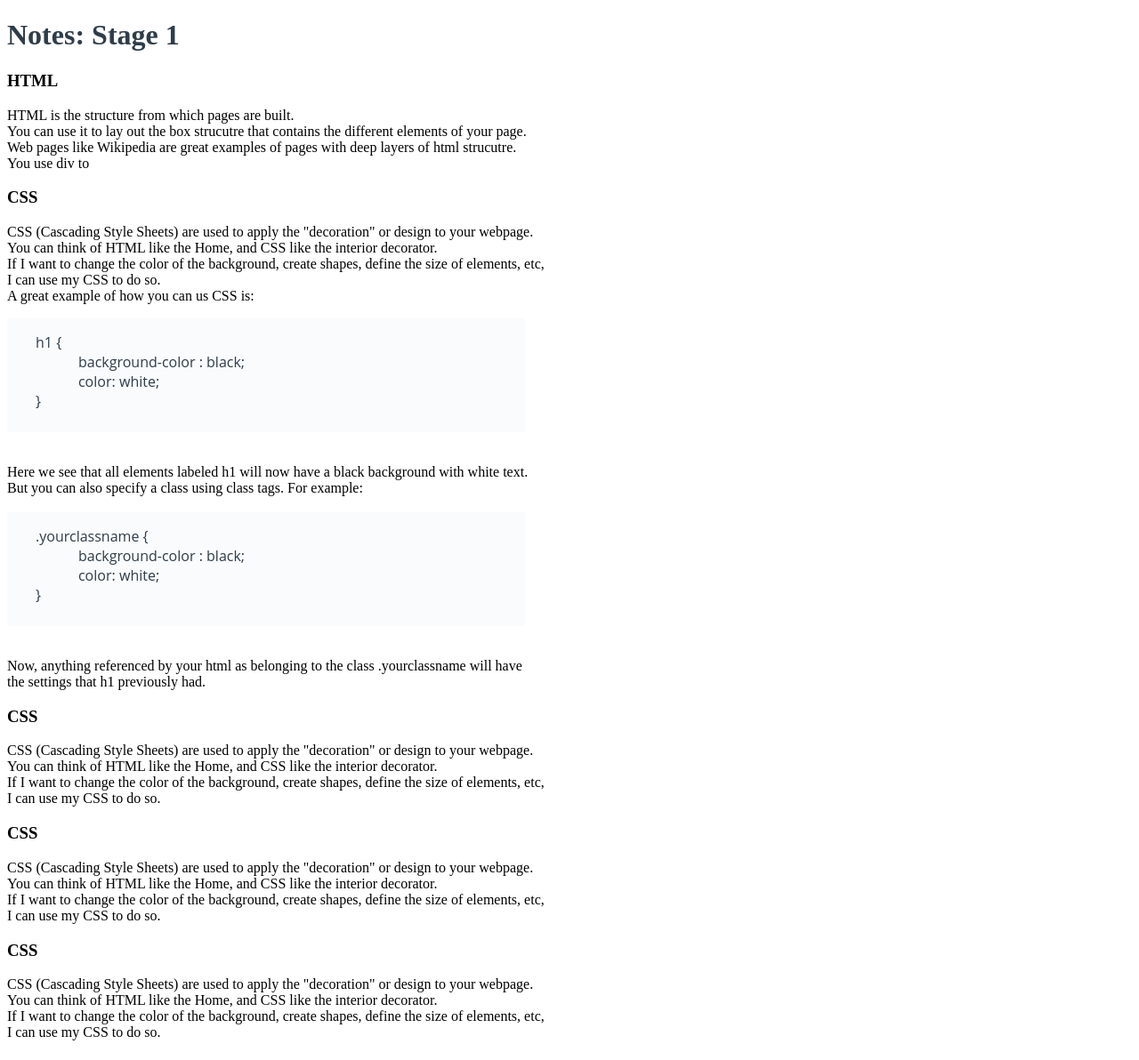
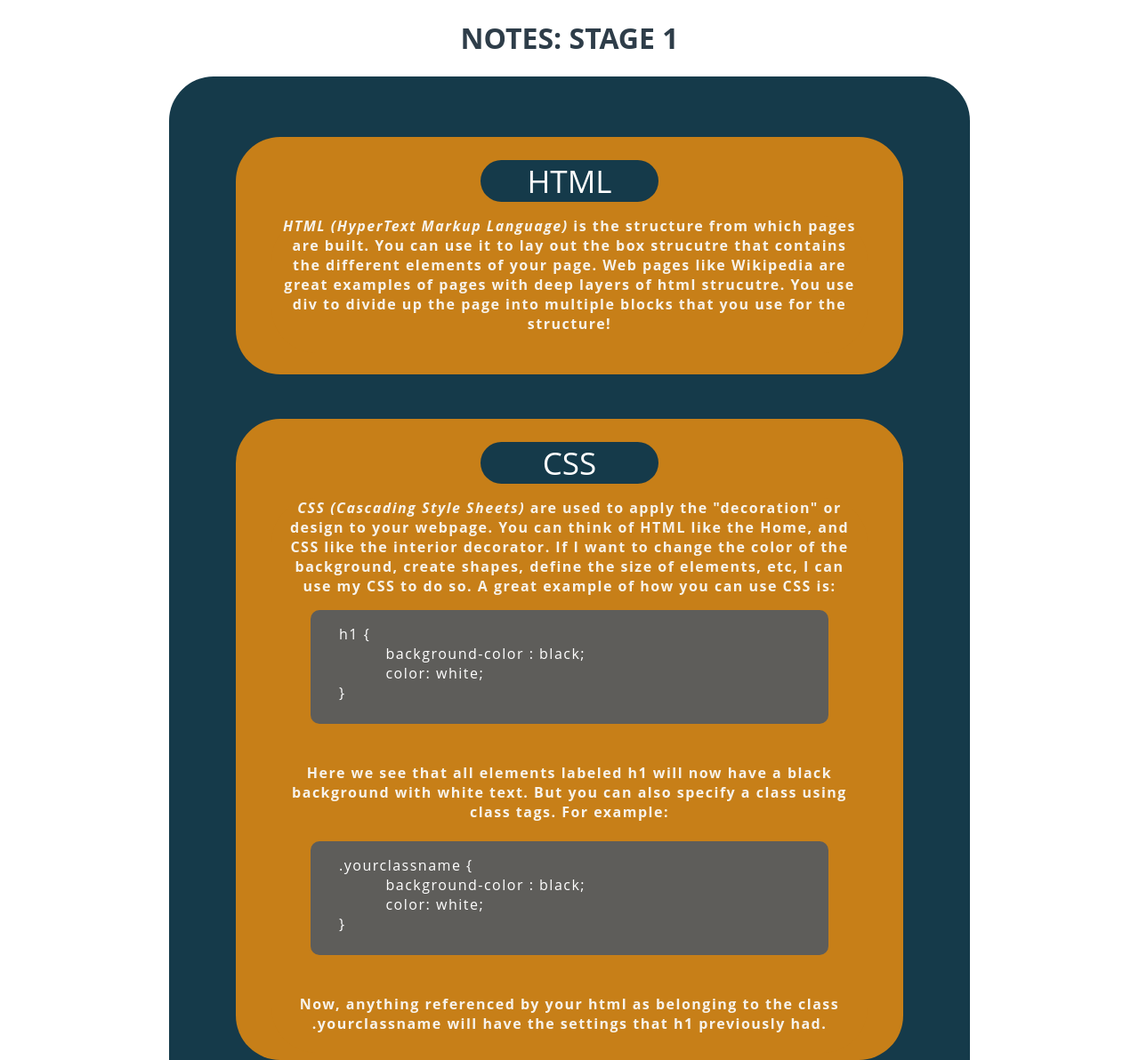
Before and after one commit to oCroso/humblebeginnings, a plain HTML site: page Udacity - Intro to Programming/Stage 1/index.html in a window 1280 px wide. Shown: the top 1192 px of the page at 89% size. Drawn offline with Linux system fonts and the light colour scheme.

Commit message:
Refined my CSS to get it where I wanted :D

```diff
--- a/Udacity - Intro to Programming/Stage 1/index.html
+++ b/Udacity - Intro to Programming/Stage 1/index.html
@@ -8,26 +8,33 @@
 </head>
 <body>
 	<h1>
-		<b>Notes: Stage 1</b>
+		<b>NOTES: STAGE 1</b>
 	</h1>
-	<div class="mainsection">
-		<h3>HTML</h3>
+	<div class="mainsection"><br>
+		<div class="blocksection"><br>
+			<div class="bsectiontitle">
+			HTML
+			</div>
 			<div class="textsection">
 				<p>
-			HTML is the structure from which pages are built.<br>
-			You can use it to lay out the box strucutre that contains the different elements of your page.<br>
-			Web pages like Wikipedia are great examples of pages with deep layers of html strucutre.<br>
-			You use div to
+				<em>HTML (HyperText Markup Language)</em> is the structure from which pages are built.
+				You can use it to lay out the box strucutre that contains the different elements of your page.
+				Web pages like Wikipedia are great examples of pages with deep layers of html strucutre.
+				You use div to divide up the page into multiple blocks that you use for the structure!
+				<br><br>
 				</p>
 			</div>
-		<h3>CSS</h3>
+		</div>
+		<div class="blocksection"><br>
+			<div class="bsectiontitle">
+			CSS
+			</div>
 			<div class="textsection">
 				<p>
-			CSS (Cascading Style Sheets) are used to apply the "decoration" or design to your webpage.<br>
-			You can think of HTML like the Home, and CSS like the interior decorator.<br>
-			If I want to change the color of the background, create shapes, define the size of elements, etc,<br>
-			I can use my CSS to do so.<br>
-			A great example of how you can us CSS is:
+				<em>CSS (Cascading Style Sheets)</em> are used to apply the "decoration" or design to your webpage.
+				You can think of HTML like the Home, and CSS like the interior decorator.
+				If I want to change the color of the background, create shapes, define the size of elements, etc,
+				I can use my CSS to do so. A great example of how you can use CSS is:
 				<div class="codeexample"
 				<p>
 				h1 {<br>
@@ -36,7 +43,7 @@
 				}
 				</p>
 				</div><br><br>
-			Here we see that all elements labeled h1 will now have a black background with white text. <br>
+				Here we see that all elements labeled h1 will now have a black background with white text.
 				But you can also specify a class using class tags. For example:<br><br>
 				<div class="codeexample"
 				<p>
@@ -46,32 +53,8 @@
 				}
 				</p>
 				</div><br><br>
-			Now, anything referenced by your html as belonging to the class .yourclassname will have<br>
-			the settings that h1 previously had.
-		<h3>CSS</h3>
-		<div class="textsection">
-			<p>
-			CSS (Cascading Style Sheets) are used to apply the "decoration" or design to your webpage.<br>
-			You can think of HTML like the Home, and CSS like the interior decorator.<br>
-			If I want to change the color of the background, create shapes, define the size of elements, etc,<br>
-			I can use my CSS to do so.
-			</p>
-		<h3>CSS</h3>
-		<div class="textsection">
-			<p>
-			CSS (Cascading Style Sheets) are used to apply the "decoration" or design to your webpage.<br>
-			You can think of HTML like the Home, and CSS like the interior decorator.<br>
-			If I want to change the color of the background, create shapes, define the size of elements, etc,<br>
-			I can use my CSS to do so.
-			</p>
-		<h3>CSS</h3>
-		<div class="textsection">
-			<p>
-			CSS (Cascading Style Sheets) are used to apply the "decoration" or design to your webpage.<br>
-			You can think of HTML like the Home, and CSS like the interior decorator.<br>
-			If I want to change the color of the background, create shapes, define the size of elements, etc,<br>
-			I can use my CSS to do so.
-			</p>
+				Now, anything referenced by your html as belonging to the class .yourclassname will have
+				the settings that h1 previously had.<br><br>
 			</div>
-
+		</div><br>
 </body>
--- a/Udacity - Intro to Programming/Stage 1/style.css
+++ b/Udacity - Intro to Programming/Stage 1/style.css
@@ -1,14 +1,58 @@
+h1 {
+	color: #2e3d49;
+	font-family: Open Sans,sans-serif;
+	text-align: center;
+}
+div {
+	background-color: #153A4A;
+	border-radius: 50px;
+	max-width: 900px;
+	margin: auto
+}
+.blocksection	{
+	font-family: Open Sans,sans-serif;
+	background-color: #C77F18;
+	color: #ffffff;
+	text-align: center;
+	margin: auto;
+	margin-top: 50px;
+	margin-bottom: 50px;
+	padding-top: .25em;
+	padding-bottom: 0.5em;
+	max-width: 750px
+}
+.bsectiontitle	{
+	background-color: #153A4A;
+	text-align: center;
+	font-size: 35px;
+	margin: auto;
+	max-width: 200px;
+}
+.textsection	{
+	font-family: Open Sans,sans-serif;
+	font-weight: bold;
+	text-align: center;
+	letter-spacing: 1.5px;
+	background-color: inherit;
+	color: #F7F3EB;
+	margin: auto;
+	max-width: 650px;
+	padding-left: 10px;
+	padding-right: 10px;
+
+}
 .codeexample {
-	background-color : #fafbfc;
+	background-color : #5e5d5a;
 	font: 1em "Open Sans", courier;
 	padding-left:2em;
 	padding-top: 1em;
 	padding-bottom: 0.5em;
-	width: 550px;
-	color: #2e3d49;
-}
-h1 {
-	color: #2e3d49;
+	width: auto;
+	max-width: 550px;
+	color: #ffffff;
+	text-align: left;
+	margin: auto;
+	border-radius: 10px
 }
 /* This is a CSS comment. Notice that CSS comments are
 enclosed by different characters than HTML comments. */
```
Lines whose indentation alone changed are shown as unchanged.
